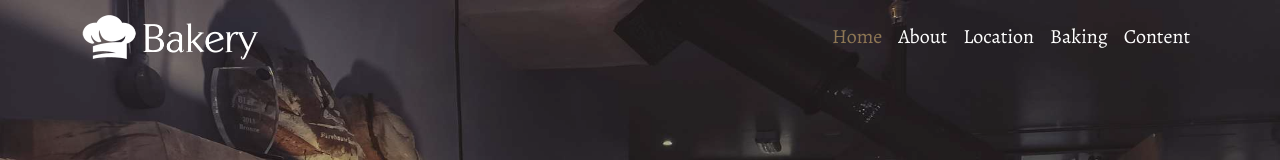
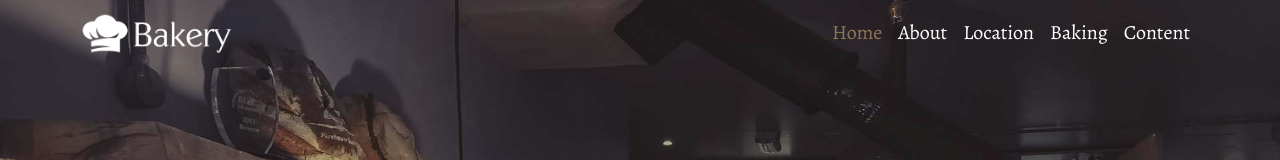
Before and after one commit to MuradHassan/Bakery, a plain HTML site: page index.html in a window 1280 px wide. Shown: the top 160 px of the page. Drawn offline with nearby package versions, Linux system fonts and the light colour scheme; a web font is replaced by a local one.

Commit message:
change image navbar size

```diff
--- a/css/main.css
+++ b/css/main.css
@@ -18,6 +18,9 @@ h2 {
     height: 100vh;
     background-image: url(../images/drew-coffman-1872.jpg);
     background-size: 100% 100%;
+}
+.navbar img{
+    width: 150px;
 }
 
 .active {
--- a/index.html
+++ b/index.html
@@ -18,7 +18,7 @@
   <div id="header">
     <nav class="navbar navbar-expand-lg d-flex fixed-top" data-bs-theme="dark" id="navColor">
       <div class="container">
-        <a class="navbar-brand" href="#header"><img class="w-50" src="images/bakery-light-1.png" alt=""></a>
+        <a class="navbar-brand" href="#header"><img src="images/bakery-light-1.png" alt=""></a>
         <button class="navbar-toggler" type="button" data-bs-toggle="collapse" data-bs-target="#navbarSupportedContent"
           aria-controls="navbarSupportedContent" aria-expanded="false" aria-label="Toggle navigation"
           data-bs-theme="dark">
```
